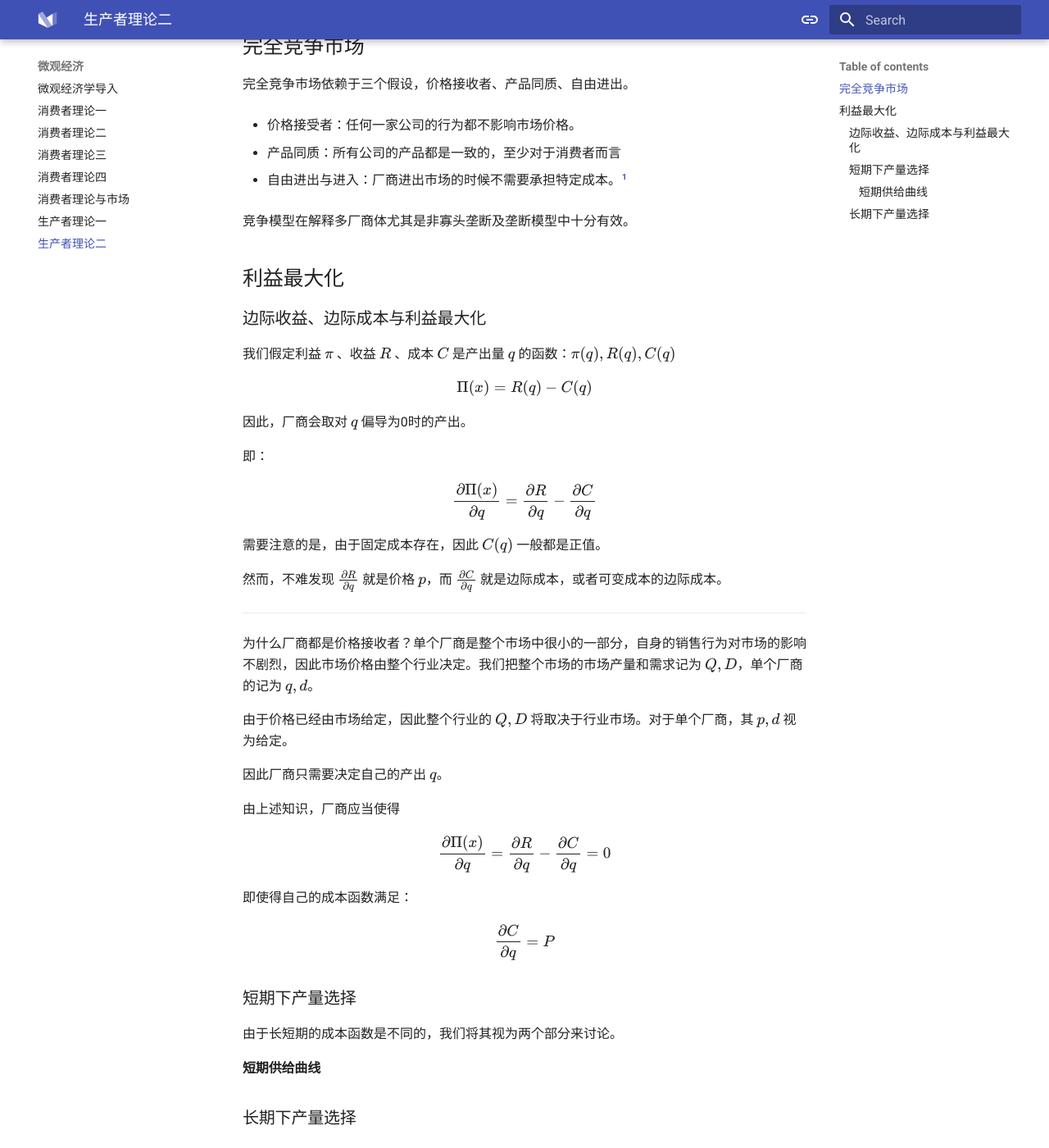
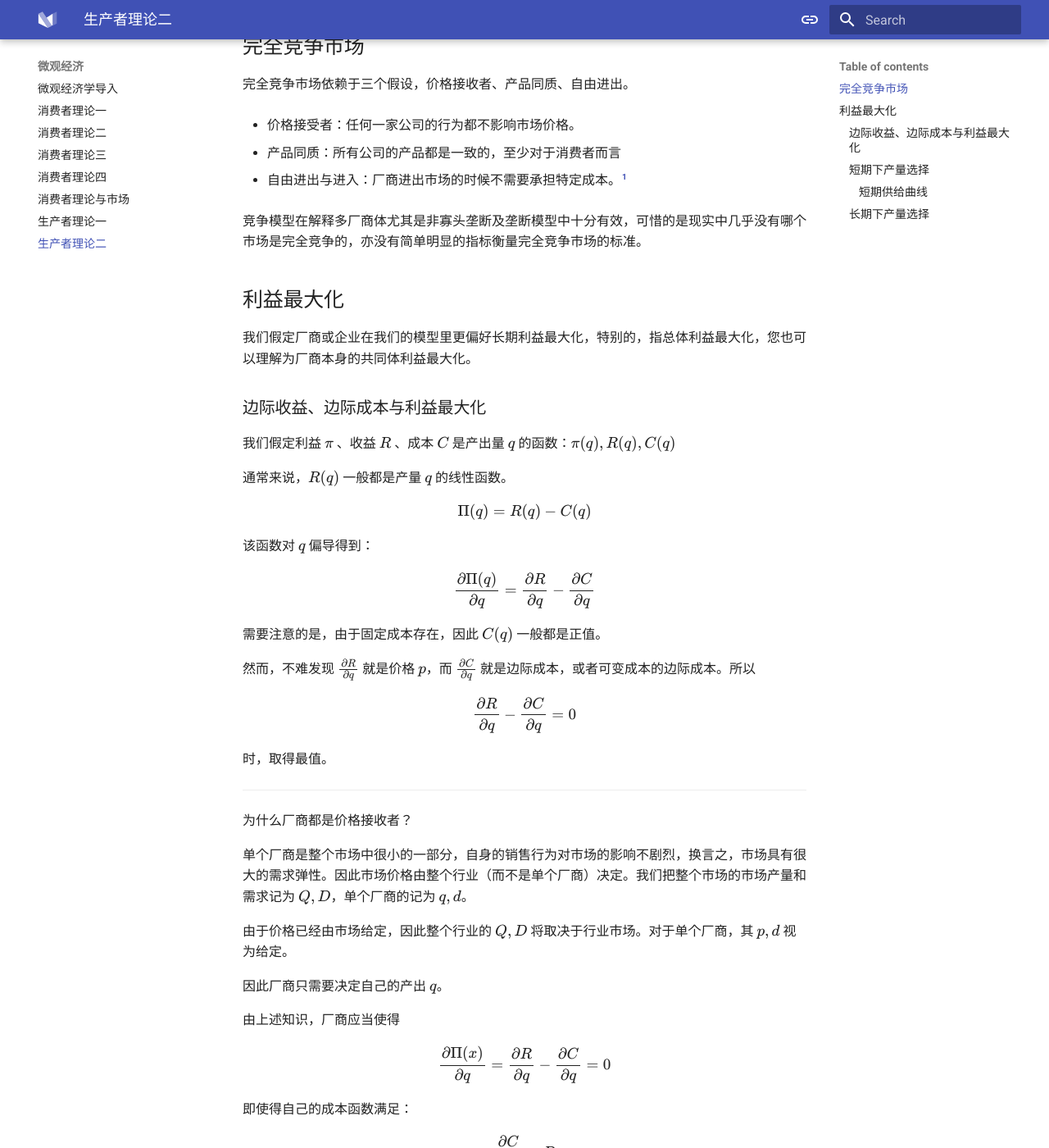
Before and after one commit to HarudogMyLand/FuckEconomicNote, an MkDocs documentation site: the page built from docs/microeco/tutorial8.md, in a window 1280 px wide and 1400 px high, scrolled down 305 px. Shown: the whole window at 82% size. Built offline with MkDocs 1.6.1 and Material for MkDocs 9.7.7, drawn with Linux system fonts in a browser that asks for light colours.

Commit message:
Update tutorial8.md

```diff
--- a/docs/microeco/tutorial8.md
+++ b/docs/microeco/tutorial8.md
@@ -12,29 +12,38 @@
 
 - 自由进出与进入：厂商进出市场的时候不需要承担特定成本。[^1]
 
-竞争模型在解释多厂商体尤其是非寡头垄断及垄断模型中十分有效。
+竞争模型在解释多厂商体尤其是非寡头垄断及垄断模型中十分有效，可惜的是现实中几乎没有哪个市场是完全竞争的，亦没有简单明显的指标衡量完全竞争市场的标准。
 
 ## 利益最大化
+
+我们假定厂商或企业在我们的模型里更偏好长期利益最大化，特别的，指总体利益最大化，您也可以理解为厂商本身的共同体利益最大化。
 
 ### 边际收益、边际成本与利益最大化
 
 我们假定利益 $\pi$ 、收益 $R$ 、成本 $C$ 是产出量 $q$ 的函数：$\pi(q), R(q), C(q)$
+
+通常来说，$R(q)$ 一般都是产量 $q$ 的线性函数。
 $$
-\Pi(x) = R(q)-C(q)
+\Pi(q) = R(q)-C(q)
 $$
-因此，厂商会取对 $q$ 偏导为0时的产出。
+该函数对 $q$ 偏导得到：
 
-即：
 $$
-\frac{\partial \Pi(x)}{\partial q}=\frac{\partial R}{\partial q} - \frac{\partial C}{\partial q}
+\frac{\partial \Pi(q)}{\partial q}=\frac{\partial R}{\partial q} - \frac{\partial C}{\partial q}
 $$
 需要注意的是，由于固定成本存在，因此 $C(q)$ 一般都是正值。
 
-然而，不难发现 $\frac{\partial R}{\partial q}$ 就是价格 $p$，而 $\frac{\partial C}{\partial q}$ 就是边际成本，或者可变成本的边际成本。
+然而，不难发现 $\frac{\partial R}{\partial q}$ 就是价格 $p$，而 $\frac{\partial C}{\partial q}$ 就是边际成本，或者可变成本的边际成本。所以
+$$
+\frac{\partial R}{\partial q}-\frac{\partial C}{\partial q}=0
+$$
+时，取得最值。
 
 ---
 
-为什么厂商都是价格接收者？单个厂商是整个市场中很小的一部分，自身的销售行为对市场的影响不剧烈，因此市场价格由整个行业决定。我们把整个市场的市场产量和需求记为 $Q, D$，单个厂商的记为 $q, d$。
+为什么厂商都是价格接收者？
+
+单个厂商是整个市场中很小的一部分，自身的销售行为对市场的影响不剧烈，换言之，市场具有很大的需求弹性。因此市场价格由整个行业（而不是单个厂商）决定。我们把整个市场的市场产量和需求记为 $Q, D$，单个厂商的记为 $q, d$。
 
 由于价格已经由市场给定，因此整个行业的 $Q,D$ 将取决于行业市场。对于单个厂商，其 $p, d$ 视为给定。
 
```
